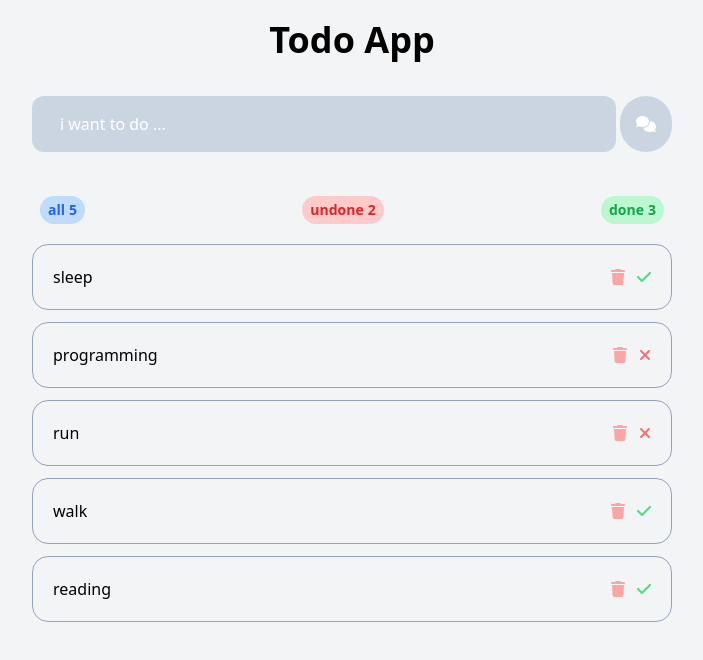
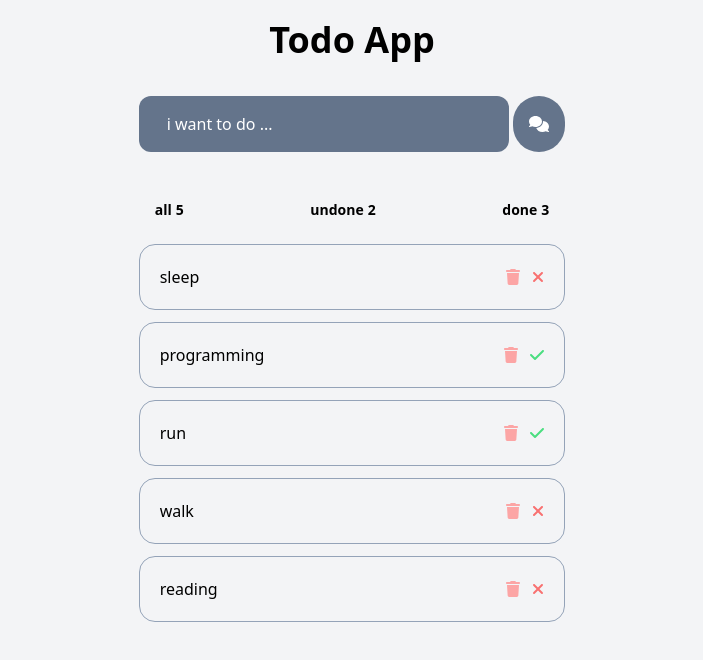
Before and after one commit to fezebr/todolist-vue, a Vue app: page / in a window 1280 px wide. Shown: the top 660 px of the page, without its empty margins (288-991 px from the left). Built offline with nearby package versions, Linux system fonts and the light colour scheme.

Commit message:
improve ui and add tab in components

```diff
--- a/src/App.vue
+++ b/src/App.vue
@@ -1,53 +1,19 @@
 <template>
   <div>
     <Header />
-    <main class="md:w-1/2 md:mx-auto">
+    <main class="lg:w-1/3 md:w-1/2 md:mx-auto">
       <section>
         <AddTask />
       </section>
       <div class="p-10 md:p-0 mb-7">
-        <nav class="flex justify-between">
-          <div
-            :class="[doneStatus === 'all' ? 'active' : '']"
-            @click="setStatus('all')"
-          >
-            <span
-              class="inline-flex items-center m-2 px-2 py-1 bg-blue-200 hover:bg-blue-300 rounded-full text-sm font-semibold text-blue-600"
-            >
-              <span> all </span>
-              <span class="ml-1">
-                {{ allTasks.length }}
-              </span>
-            </span>
-          </div>
-          <div
-            :class="[doneStatus === 'unCompletedTasks' ? 'active' : '']"
-            @click="setStatus('unCompletedTasks')"
-          >
-            <span
-              class="inline-flex items-center m-2 px-2 py-1 bg-red-200 hover:bg-red-300 rounded-full text-sm font-semibold text-red-600"
-            >
-              <span> undone </span>
-              <span class="ml-1">
-                {{ unCompletedTasks.length }}
-              </span>
-            </span>
-          </div>
-          <div
-            :class="[doneStatus === 'completedTasks' ? 'active' : '']"
-            @click="setStatus('completedTasks')"
-          >
-            <span
-              class="inline-flex items-center m-2 px-2 py-1 bg-green-200 hover:bg-green-300 rounded-full text-sm font-semibold text-green-600"
-            >
-              <span> done </span>
-              <span class="ml-1">
-                {{ completedTasks.length }}
-              </span>
-            </span>
-          </div>
-        </nav>
 
+        <TasksTabs
+          @setStatus="setStatus"
+          :doneStatus="doneStatus"
+          :allTasksLength="allTasks.length"
+          :unCompletedTasksLength="unCompletedTasks.length"
+          :completedTasksLength="completedTasks.length"
+        />
         <Tasks
           :tasks="
             doneStatus === 'all'
@@ -71,6 +37,7 @@ import Tasks from "./components/Tasks.vue";
 import { ref } from "@vue/reactivity";
 import { useTasksStore } from "./stores/tasks.store";
 import { storeToRefs } from "pinia";
+import TasksTabs from "./components/TasksTabs.vue";
 
 const doneStatus = ref("all");
 const tasksStore = useTasksStore();
--- a/src/components/AddTask.vue
+++ b/src/components/AddTask.vue
@@ -5,12 +5,12 @@
     <form @submit.prevent="onSubmit">
       <div class="flex justify-between px-4 md:px-0">
         <input
-          class="placeholder:text-white bg-slate-300 rounded-xl px-7 w-full mr-1"
+          class="placeholder:text-white bg-slate-500 rounded-xl px-7 w-full mr-1 text-white"
           type="text"
           placeholder="i want to do ..."
           v-model="text"
         />
-        <button class="bg-slate-300 p-4 rounded-full">
+        <button class="bg-slate-500 p-4 rounded-full">
           <!-- <i class="fa-solid fa-user w-2 h-2"></i> -->
           <font-awesome-icon icon="fa-solid fa-comments" class="text-white" />
         </button>
--- a/src/components/Tasks.vue
+++ b/src/components/Tasks.vue
@@ -18,13 +18,13 @@
         <button type="button" @click="$emit('handle-status', task.id)">
           <font-awesome-icon
             v-if="task.status"
+            icon="fa-solid fa-xmark"
+            class="text-red-400 ml-2"
+            />
+            <font-awesome-icon
+            v-else
             icon="fa-solid fa-check"
             class="text-green-400 ml-2"
-          />
-          <font-awesome-icon
-            v-else
-            icon="fa-solid fa-xmark"
-            class="text-red-400 ml-2"
           />
         </button>
       </div>
--- /dev/null
+++ b/src/components/TasksTabs.vue
@@ -0,0 +1,55 @@
+<template>
+  <div class="flex justify-between">
+    <div
+      v-for="status in statuses"
+      :key="status.name"
+      @click="$emit('setStatus', `${status.filter}`)"
+    >
+      <span
+        class="inline-flex items-center m-2 px-2 py-1 rounded-full text-sm font-semibold"
+        :class="`text-${status.color}-600 bg-${status.color}-200 hover:bg-${status.color}-300`"
+      >
+        <span> {{ status.name }} </span>
+        <span class="ml-1">
+          {{ props[status.length] }}
+        </span>
+      </span>
+    </div>
+  </div>
+</template>
+
+<script setup>
+import { reactive } from "@vue/reactivity";
+
+const emits = defineEmits(["setStatus"]);
+const props = defineProps({
+  doneStatus: {
+    type: String,
+  },
+  allTasksLength: {
+    type: Number,
+  },
+  unCompletedTasksLength: {
+    type: Number,
+  },
+  completedTasksLength: {
+    type: Number,
+  },
+});
+
+const statuses = reactive([
+  { name: "all", color: "blue", length: "allTasksLength", filter: "all" },
+  {
+    name: "undone",
+    color: "red",
+    length: "unCompletedTasksLength",
+    filter: "unCompletedTasks",
+  },
+  {
+    name: "done",
+    color: "green",
+    length: "completedTasksLength",
+    filter: "completedTasks",
+  },
+]);
+</script>
```
Also changed, not shown: 1 other file (tests, documents, lock files or other folders).
